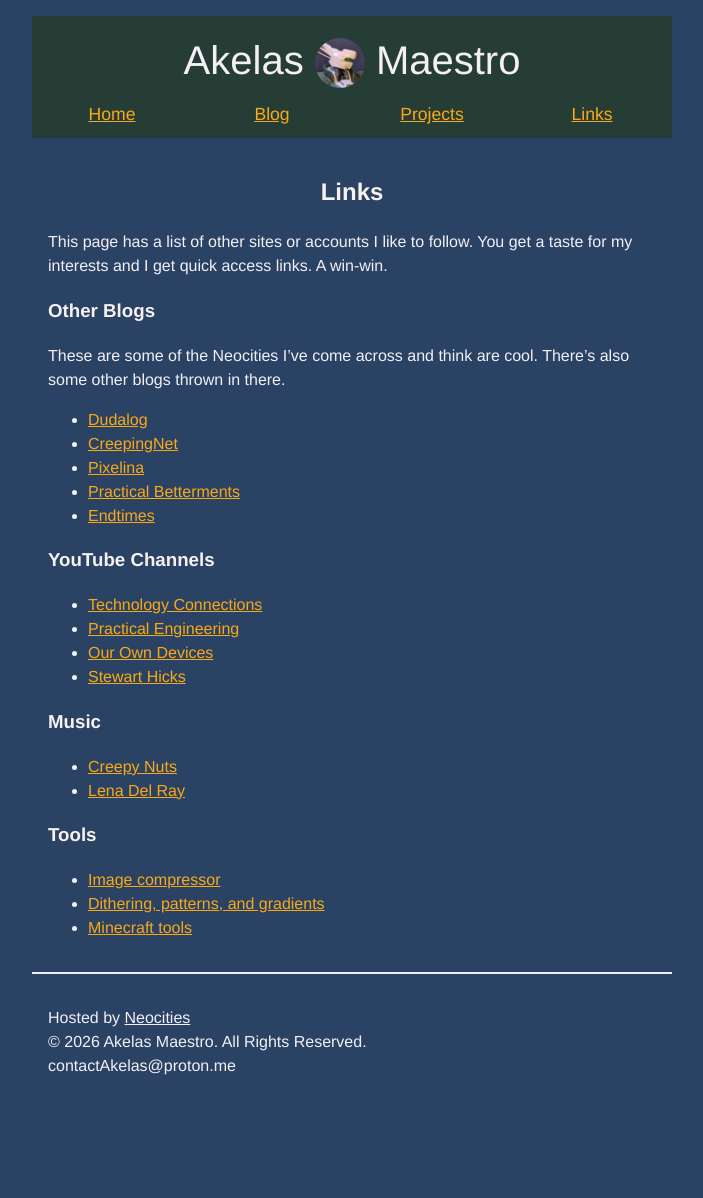
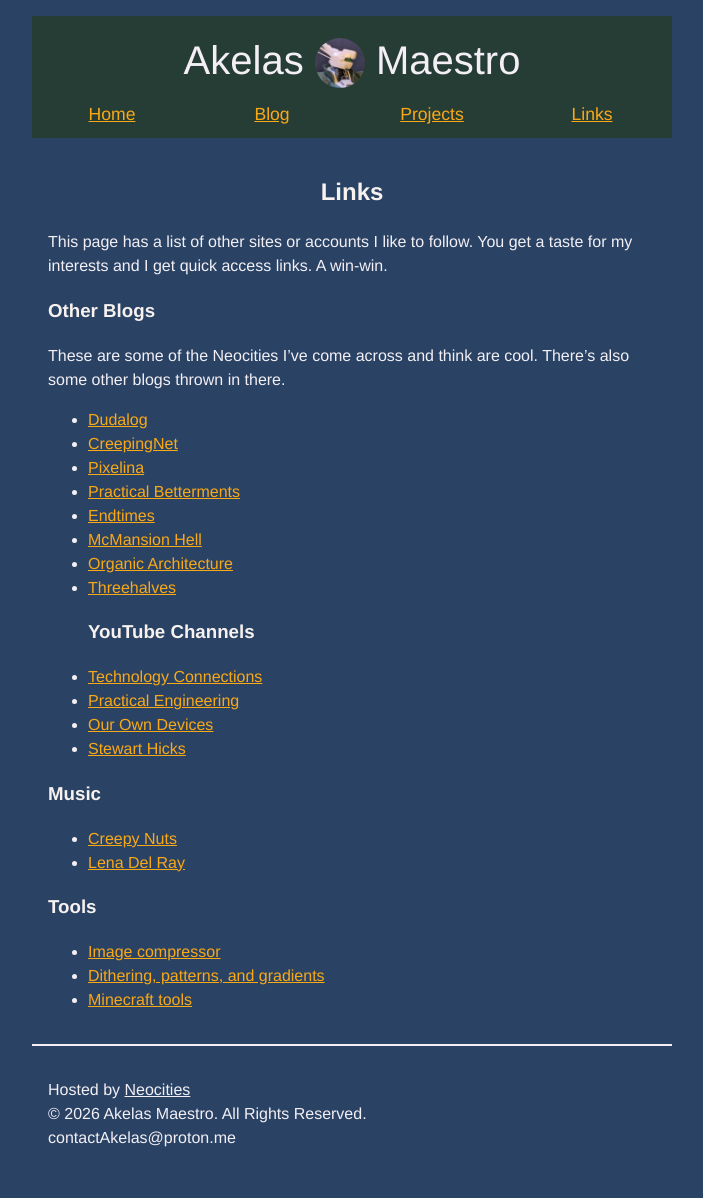
Before and after one commit to AkelasMaestro/akelasmaestro.github.io, a Jekyll site: the page built from links.md, in a window 1280 px wide. Shown: the whole page, without its empty margins (288-991 px from the left). Built offline with Jekyll 4.4.1, drawn with Linux system fonts in a browser that asks for light colours; before the commit the page ends 1126 px from its top, so only the background shows below that.

Commit message:
PUSH NOTE : links.md

```diff
--- a/links.md
+++ b/links.md
@@ -20,7 +19,9 @@ also some other blogs thrown in there.
 - [Pixelina](https://pixalina.neocities.org/)
 - [Practical Betterments](https://practicalbetterments.com/)
 - [Endtimes](https://endtimes.dev/)
-
+- [McMansion Hell](mcmansionhell.com)
+- [Organic Architecture](https://www.oshatz.com/index.htm)
+- [Threehalves](satyress.com)
 ### YouTube Channels
 
 - [Technology Connections](https://www.youtube.com/@TechnologyConnections)
```
Also changed, not shown: other parts of links.md (+0 -1 lines).
